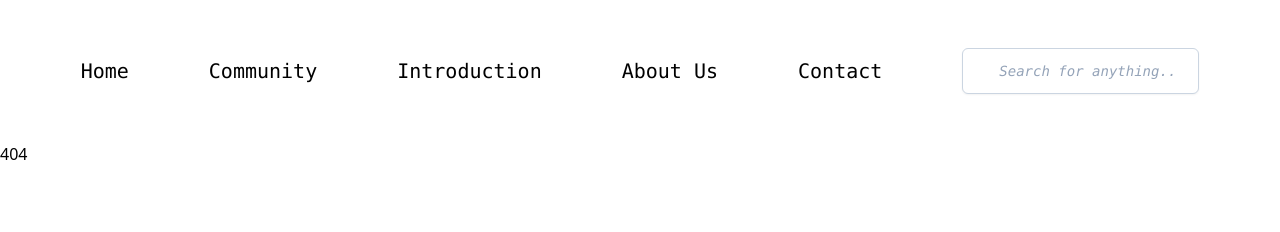
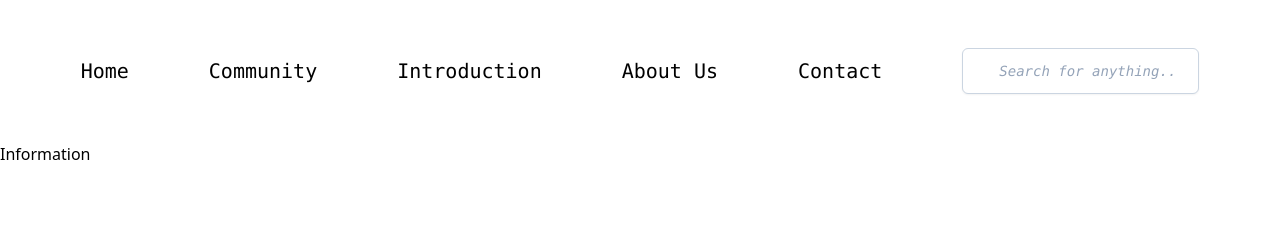
Before and after one commit to senul724/matrix-project, a React (Vite) app: page /introduction in a window 1280 px wide. Before the commit this address had no page. Shown: the top 232 px of the page. Built offline with nearby package versions, Linux system fonts and the light colour scheme.

Commit message:
pages added

```diff
--- a/src/App.jsx
+++ b/src/App.jsx
@@ -1,6 +1,6 @@
 import { BrowserRouter, Routes, Route } from 'react-router-dom'
 import Layout from './layout/Layout'
-import Information from './pages/Information'
+import Introduction from './pages/Introduction'
 import Home from './pages/Home'
 import Contact from './pages/Contact'
 import NoPage from './pages/NoPage'
@@ -8,6 +8,7 @@ import Events from './pages/Events'
 import Awurudu from './pages/events/Awurudu'
 import Outings from './pages/events/Outings'
 import Dansala from './pages/events/Dansala'
+import AboutUs from './pages/AboutUs'
 
 function App() {
 
@@ -16,15 +17,16 @@ function App() {
       <Routes>
         <Route path="/" element={<Layout />}>
           <Route index element={<Home />} />
-          <Route path="info" element={<Information />} />
+          <Route path="introduction" element={<Introduction />} />
           <Route path="contact" element={<Contact />} />
-          <Route path="*" element={<NoPage />} />
+          <Route path="about" element={<AboutUs />} />
           <Route path="event" element={<Events/>}>
             <Route index element={<Awurudu />} />
             <Route path="awurudu" element={<Awurudu/>}/>
             <Route path="outings" element={<Outings/>}/>
             <Route path="dansala" element={<Dansala/>}/>
           </Route>
+          <Route path="*" element={<NoPage />} />
         </Route>
       </Routes >
     </BrowserRouter>
--- a/src/layout/Layout.jsx
+++ b/src/layout/Layout.jsx
@@ -9,13 +9,13 @@ const Layout = () => {
             <Link to="/">Home</Link>
           </li>
           <li className="flex justify-center items-center">
-            <Link to="/community">Community</Link>
+            <Link to="/event">Community</Link>
           </li>
           <li className="flex justify-center items-center">
             <Link to="/introduction">Introduction</Link>
           </li>
           <li className="flex justify-center items-center">
-            <Link to="/about us">About Us</Link>
+            <Link to="/about">About Us</Link>
           </li>
           <li className="flex justify-center items-center">
             <Link to="/contact">Contact</Link>
--- /dev/null
+++ b/src/pages/AboutUs.jsx
@@ -0,0 +1,5 @@
+const AboutUs = () => {
+  return <h1>About us</h1>
+};
+
+export default AboutUs;
--- a/src/pages/Information.jsx
+++ /dev/null
@@ -1,5 +0,0 @@
-const Information = () => {
-  return <h1>Information</h1>;
-};
-
-export default Information;
--- /dev/null
+++ b/src/pages/Introduction.jsx
@@ -0,0 +1,5 @@
+const Introduction = () => {
+  return <h1>Information</h1>;
+};
+
+export default Introduction;
```
